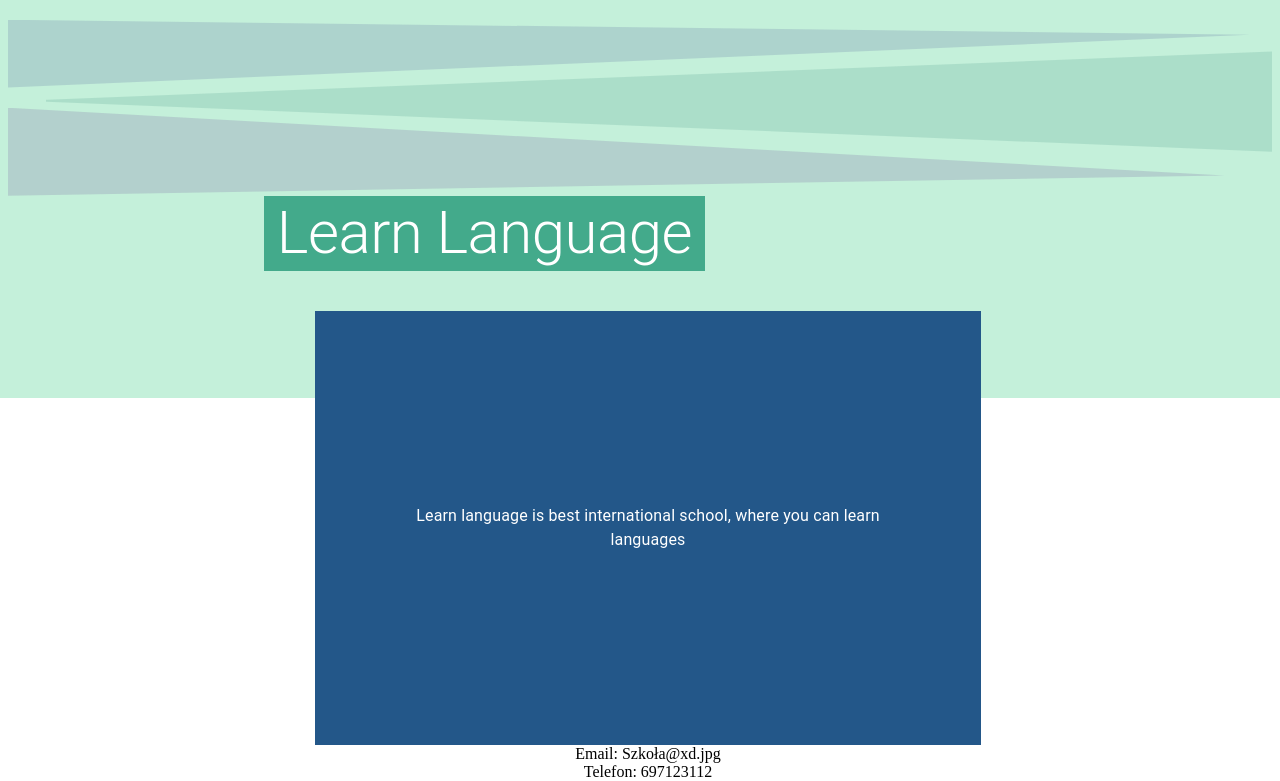
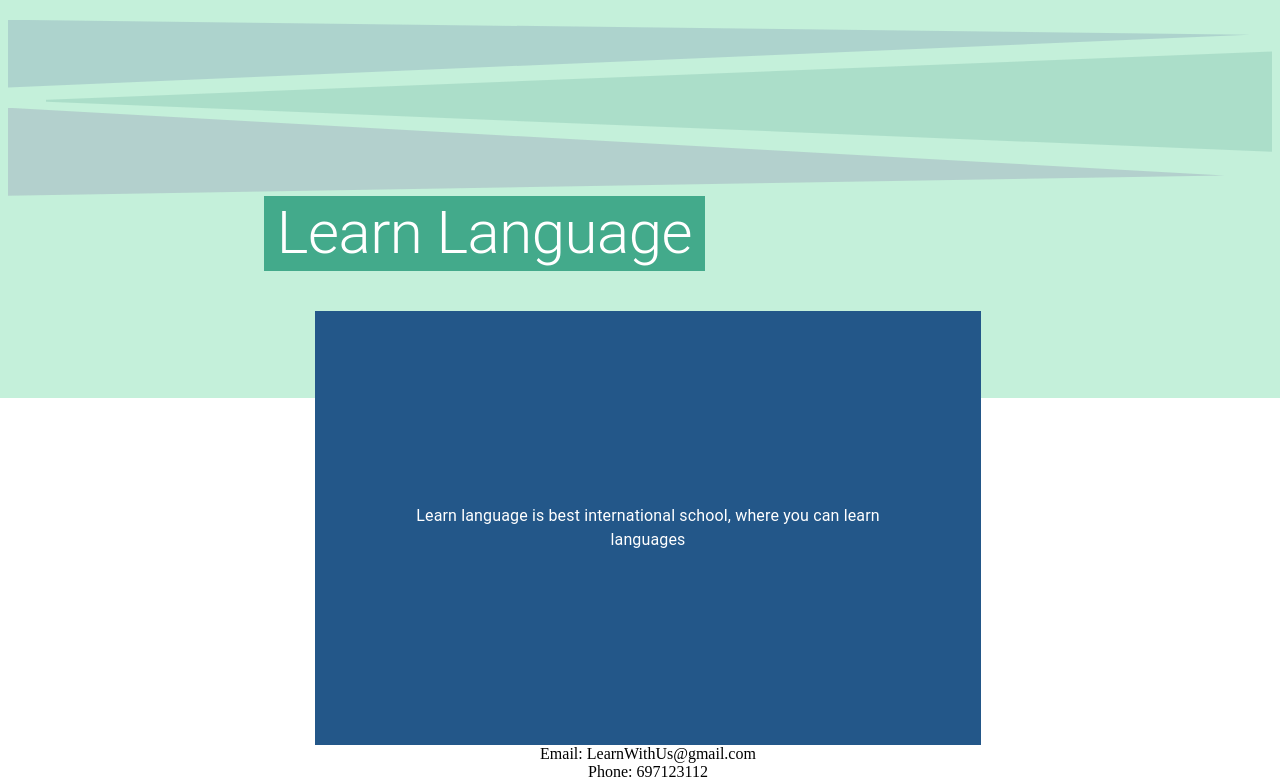
Before and after one commit to emceDev/nex1, a Next.js app: page / in a window 1280 px wide. Shown: the part 402-1183 px from the top of the page. Built offline with nearby package versions, Linux system fonts and the light colour scheme.

Commit message:
added readme

```diff
--- a/components/Footer.js
+++ b/components/Footer.js
@@ -1,8 +1,8 @@
 export const Footer = () => {
 	return (
 		<div className="Footer">
-			<p>Email: Szkoła@xd.jpg</p>
-			<p>Telefon: 697123112</p>
+			<p>Email: LearnWithUs@gmail.com</p>
+			<p>Phone: 697123112</p>
 		</div>
 	);
 };
--- a/components/Post.js
+++ b/components/Post.js
@@ -1,7 +1,6 @@
 import Image from "next/image";
 import { Typography } from "@material-ui/core";
-import { transform } from "typescript";
-import { useState } from "react";
+
 export const Post = (props) => {
 	return (
 		<div className="AboutPost" key={props.x.id}>
```
Also changed, not shown: 2 other files (tests, documents, lock files or other folders).
